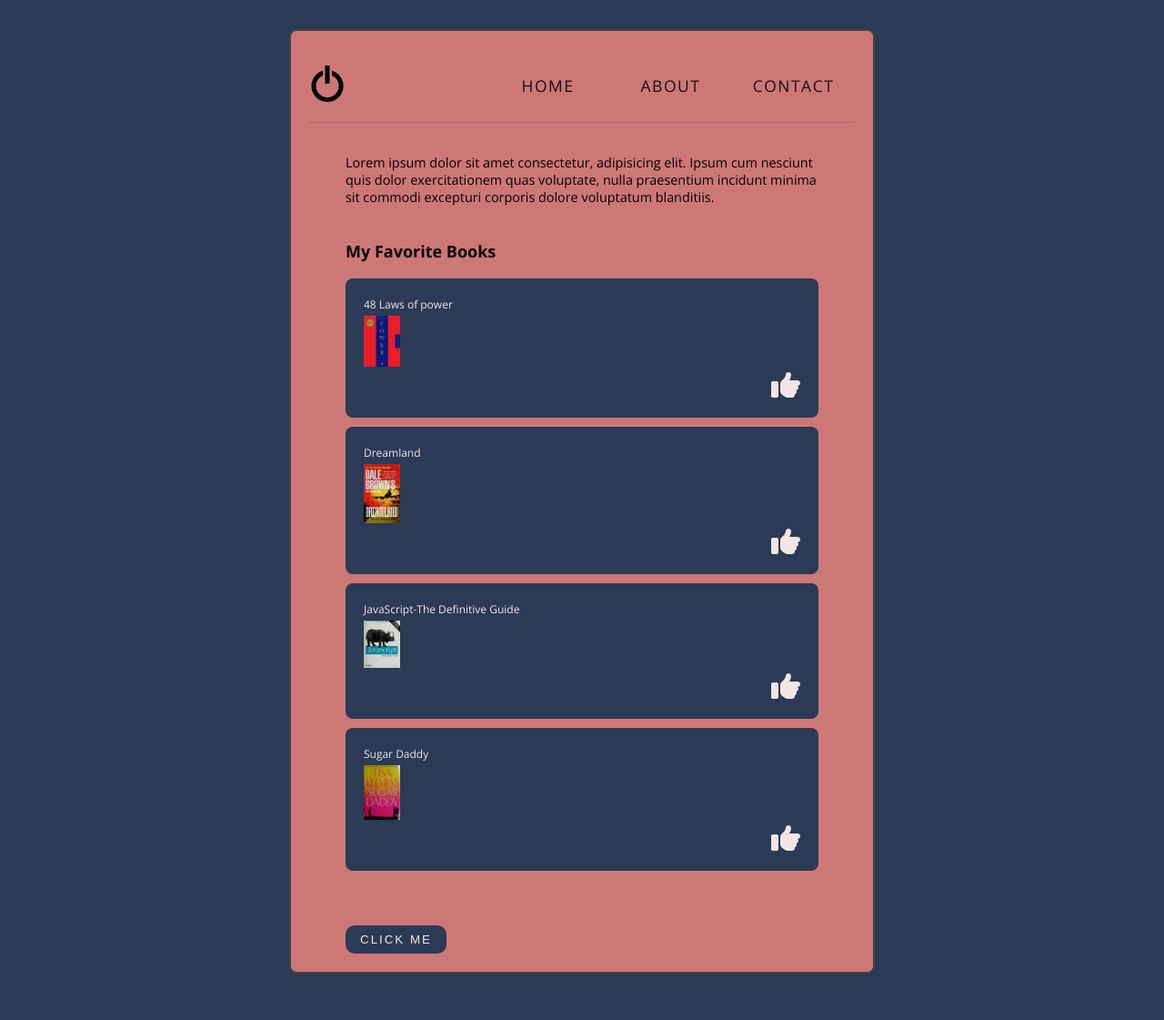
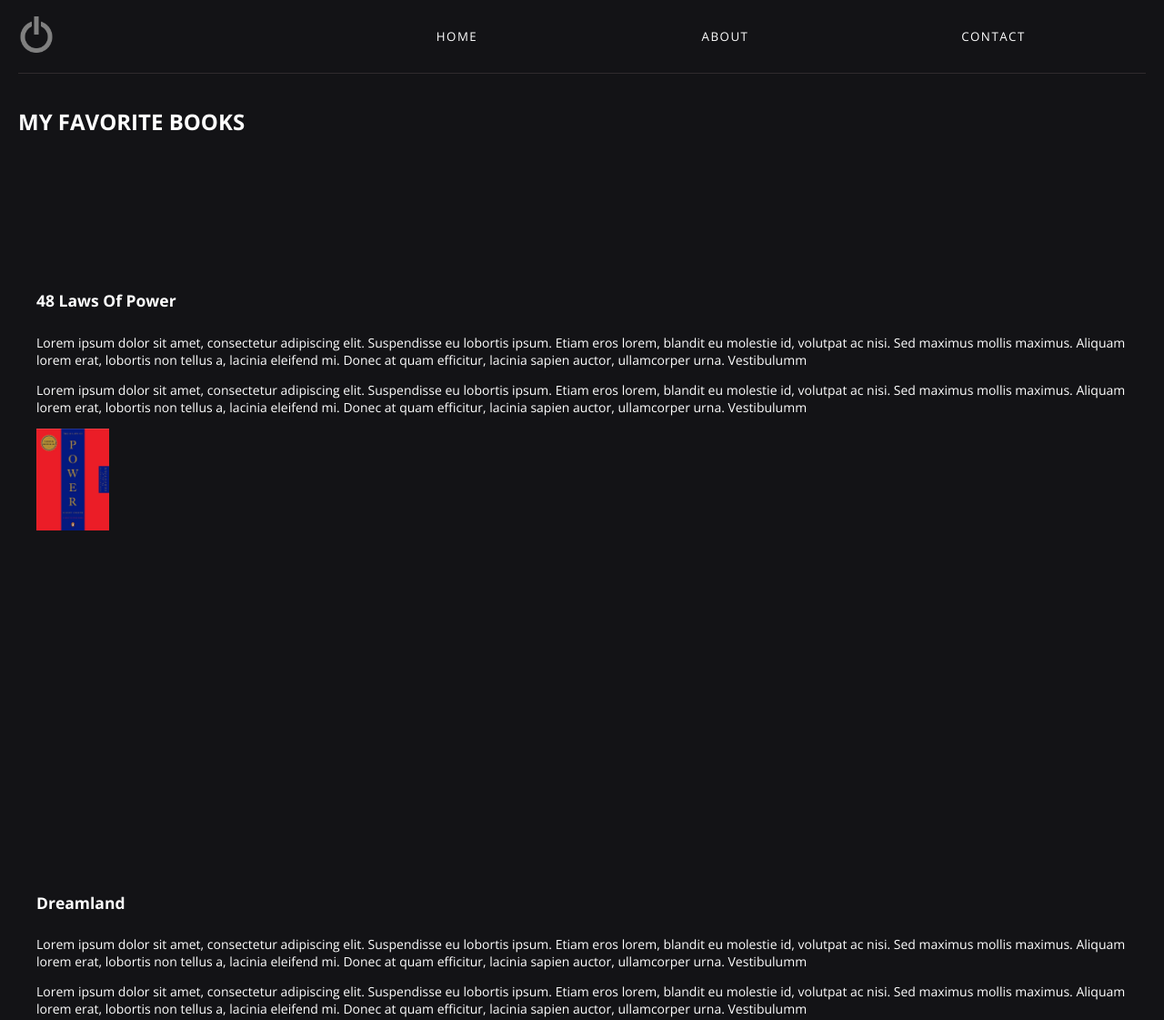
Before and after one commit to spyda247/webdev1.0.0, a plain HTML site: page index.html in a window 1280 px wide. Shown: the top 1121 px of the page at 91% size. Drawn offline with nearby package versions, Linux system fonts and the light colour scheme.

Commit message:
edited html and style

```diff
--- a/index.html
+++ b/index.html
@@ -1,19 +1,18 @@
 <!DOCTYPE html>
 <html lang="en">
+
 <head>
   <meta charset="UTF-8" />
   <meta http-equiv="X-UA-Compatible" content="IE=edge" />
   <meta name="viewport" content="width=device-width, initial-scale=1.0" />
   <link rel="preconnect" href="https://fonts.googleapis.com" />
   <link rel="preconnect" href="https://fonts.gstatic.com" crossorigin />
-    <link
-      href="https://fonts.googleapis.com/css2?family=Open+Sans:wght@300;400;700;800&display=swap"
-      rel="stylesheet"
-    />
+  <link href="https://fonts.googleapis.com/css2?family=Open+Sans:wght@300;400;700;800&display=swap" rel="stylesheet" />
   <link rel="stylesheet" href="assets/fontawesome/css/all.min.css">
-    <link rel="stylesheet" href="styles/style.css" />
+  <link rel="stylesheet" href="style.css" />
   <title>WebDev Course</title>
 </head>
+
 <body>
   <div class="wrapper">
     <header>
@@ -29,61 +28,41 @@
       </nav>
     </header>
 
-      <p>
-        Lorem ipsum dolor sit amet consectetur, adipisicing elit. Ipsum cum
-        nesciunt quis dolor exercitationem quas voluptate, nulla praesentium
-        incidunt minima sit commodi excepturi corporis dolore voluptatum
-        blanditiis.
-      </p>
+    <h1>My favorite books</h1>
 
-      <h3>My favorite books</h3>
-
-      <ul>
-        <li>
-          <a
-            href="https://openlibrary.org/works/OL1968368W/The_48_Laws_of_Power"
-            target="_blank"
-          >
-            48 Laws of power
-            <img src="images/48lawsofpower.jpg" alt="book"/>
-          </a>
-          <i class="fa fa-thumbs-up" aria-hidden="true"></i>
-        </li>
-        <li>
-          <a
-            href="https://openlibrary.org/search?q=dreamland&mode=everything"
-            target="_blank"
-          >
-            Dreamland
-            <img src="images/dreamland.jpg" alt="book"/>
-          </a>
-          <i class="fa fa-thumbs-up" aria-hidden="true"></i>
-        </li>
-        <li>
-          <a
-            href="https://openlibrary.org/works/OL1643770W/JavaScript"
-            target="_blank"
-          >
-            JavaScript-The Definitive Guide
-            <img src="images/Javascript.jpg" alt="book"/>
-          </a>
-          <i class="fa fa-thumbs-up" aria-hidden="true"></i>
-        </li>
-        <li>
-          <a
-            href="https://openlibrary.org/search?q=Sugar&mode=everything"
-            target="_blank"
-          >
-            Sugar Daddy
-            <img src="images/sugardaddy.jpg" alt="book"/>
-          </a>
-          <i class="fa fa-thumbs-up" aria-hidden="true"></i>
-        </li>
-      </ul>
-
-      <button class="btn">Click me</button>
+    <section class="book">
+      <div>
+        <h2>48 Laws of power</h2>
+        <p>Lorem ipsum dolor sit amet, consectetur adipiscing elit. Suspendisse eu lobortis ipsum. Etiam eros lorem, blandit eu molestie id, volutpat ac nisi. Sed maximus mollis maximus. Aliquam lorem erat, lobortis non tellus a, lacinia eleifend mi. Donec at quam efficitur, lacinia sapien auctor, ullamcorper urna. Vestibulumm </p>
+        <p>Lorem ipsum dolor sit amet, consectetur adipiscing elit. Suspendisse eu lobortis ipsum. Etiam eros lorem, blandit eu molestie id, volutpat ac nisi. Sed maximus mollis maximus. Aliquam lorem erat, lobortis non tellus a, lacinia eleifend mi. Donec at quam efficitur, lacinia sapien auctor, ullamcorper urna. Vestibulumm </p>
+        <div><img src="images/48lawsofpower.jpg" alt="book" /></div>
+      </div>
+    </section>
+    <section class="book">
+      <div>
+        <h2>Dreamland</h2>
+        <p>Lorem ipsum dolor sit amet, consectetur adipiscing elit. Suspendisse eu lobortis ipsum. Etiam eros lorem, blandit eu molestie id, volutpat ac nisi. Sed maximus mollis maximus. Aliquam lorem erat, lobortis non tellus a, lacinia eleifend mi. Donec at quam efficitur, lacinia sapien auctor, ullamcorper urna. Vestibulumm </p>
+        <p>Lorem ipsum dolor sit amet, consectetur adipiscing elit. Suspendisse eu lobortis ipsum. Etiam eros lorem, blandit eu molestie id, volutpat ac nisi. Sed maximus mollis maximus. Aliquam lorem erat, lobortis non tellus a, lacinia eleifend mi. Donec at quam efficitur, lacinia sapien auctor, ullamcorper urna. Vestibulumm </p>
+        <div><img src="images/dreamland.jpg" alt="book" /></h1>
+    </section>
+  </div>
+  <section class="book">
+    <div>
+      <h2>JavaScript-The Definitive Guide</h2>
+      <p>Lorem ipsum dolor sit amet, consectetur adipiscing elit. Suspendisse eu lobortis ipsum. Etiam eros lorem, blandit eu molestie id, volutpat ac nisi. Sed maximus mollis maximus. Aliquam lorem erat, lobortis non tellus a, lacinia eleifend mi. Donec at quam efficitur, lacinia sapien auctor, ullamcorper urna. Vestibulumm </p>
+      <p>Lorem ipsum dolor sit amet, consectetur adipiscing elit. Suspendisse eu lobortis ipsum. Etiam eros lorem, blandit eu molestie id, volutpat ac nisi. Sed maximus mollis maximus. Aliquam lorem erat, lobortis non tellus a, lacinia eleifend mi. Donec at quam efficitur, lacinia sapien auctor, ullamcorper urna. Vestibulumm </p>
+      <div><img src="images/Javascript.jpg" alt="book" /></div>
+    </div </section>
+    <section class="book">
+      <div>
+        <h2>Sugar Daddy</h1>
+          <p>Lorem ipsum dolor sit amet, consectetur adipiscing elit. Suspendisse eu lobortis ipsum. Etiam eros lorem, blandit eu molestie id, volutpat ac nisi. Sed maximus mollis maximus. Aliquam lorem erat, lobortis non tellus a, lacinia eleifend mi. Donec at quam efficitur, lacinia sapien auctor, ullamcorper urna. Vestibulumm </p>
+          <p>Lorem ipsum dolor sit amet, consectetur adipiscing elit. Suspendisse eu lobortis ipsum. Etiam eros lorem, blandit eu molestie id, volutpat ac nisi. Sed maximus mollis maximus. Aliquam lorem erat, lobortis non tellus a, lacinia eleifend mi. Donec at quam efficitur, lacinia sapien auctor, ullamcorper urna. Vestibulumm </p>
+          <div><img src="images/sugardaddy.jpg" alt="book" /></div>
+    </section>
     </div>
     <!--Add link to JavaSccript file-->
-    <script src="script.js"></script>
+    <script defer src="script.js"></script>
 </body>
+
 </html>
--- a/playground.css
+++ /dev/null
@@ -1,41 +0,0 @@
-html {
-    box-sizing: border-box;
-}
-body {
-     background-color: rgb(42, 55, 44);
-}
-.wrapper {
-    display: flex;
-    flex-direction: row;
-    justify-content: space-between;
-    flex-wrap: nowrap;
-    gap: 20px;
-    padding: 20px;
-
-}
-.box {
-    display: flex;
-    justify-content: center;
-    align-items: center;
-    width: 200px;
-    height: 100px;
-    background-color: burlywood;
-    font-size: 2.0rem;
-    font-weight: 800;
-}
-.box1 {
-    flex: 1 0 20%;
-}
-.box2 {
-    flex: 1 0 70%;
-    display: flex;
-    justify-content: flex-end;
-    padding: 0 20px;
-}
-.center {
-    position: absolute;
-    left: 50%;
-    top: 50%;
-    transform: translate(-50%, -50%);
-    text-align: center;
-}
--- /dev/null
+++ b/style.css
@@ -0,0 +1,93 @@
+html {
+  font-family: 'Open sans', sans-serif;
+  font-size: 14px;
+  box-sizing: border-box;
+}
+body {
+  margin: 0px;
+  padding: 0 20px;
+  background-color: #131316;
+  color: #fff;
+  font-size: 12px;
+}
+.wrapper {
+
+}
+.wrapper header {
+  height: 80px;
+  display: flex;
+  gap: 10px;
+  justify-content: space-between;
+  border-bottom: 1px solid rgba(92, 82, 82, 0.4);
+}
+.wrapper header .logo {
+  flex: 1 0 20%;
+  margin: auto auto;
+  cursor: pointer;
+}
+.wrapper header .logo > img {
+  max-width: 40px;
+  filter:grayscale(200%);
+  filter:contrast(0%);
+}
+.wrapper header .logo > img:hover {
+  transform: rotate(360deg);
+  transition: all 2s;
+}
+.wrapper header .navigation {
+  flex: 1 0 70%;
+  margin: auto auto;
+}
+.wrapper header .navigation ul {
+  display: flex;
+  justify-content: flex-end;
+  padding: 0 20px;
+  color: #121212;
+  font-size: 0.95rem;
+  list-style: none;
+
+}
+.wrapper header .navigation ul li {
+  width: 100%;
+  padding: 8px 16px;
+  font-weight: 400;
+  color: #fff;
+  text-transform: uppercase;
+  text-align: center;
+  letter-spacing: 1.5px;
+  background-color: transparent;
+  /* border-radius: 2px; */
+  cursor: pointer;
+}
+.wrapper header .navigation ul li:hover {
+  background-color: burlywood;
+  font-weight: 500;
+  letter-spacing: 2.5px;
+  border-radius: 8px;
+  transition: all ease-out 1s;
+}
+.wrapper > h1 {
+  text-transform: uppercase;
+  padding: 20px 0;
+  margin-bottom: -50px;
+}
+
+.book {
+  display: grid;
+  place-items: center;
+  align-content: left;
+  min-height: 80vh;
+  padding: 0 20px;
+  margin: -30px 0 60px;
+}
+.book h2 {
+  padding: 10px 0;
+  text-transform: capitalize;
+  font-size: 1.25rem;
+}
+.book p {
+  font-size: 1rem;
+}
+.book img {
+  max-width: 80px;
+}
--- a/styles/style.css
+++ /dev/null
@@ -1,135 +0,0 @@
-html {
-  font-family: 'Open sans', sans-serif;
-  font-size: 14px;
-  box-sizing: border-box;
-}
-body {
-  margin: 0px;
-  padding: 0 20px;
-  background-color: #2B3A55;
-  font-size: 12px;
-}
-.wrapper {
-  width: 600px;
-  padding: 20px;
-  margin: 32px auto;
-  border: 2px solid #444;
-  border-radius: 8px;
-  background-color: #ce7777;
-}
-.wrapper header {
-  height: 80px;
-  display: flex;
-  gap: 10px;
-  justify-content: space-between;
-  border-bottom: 1px solid rgba(92, 82, 82, 0.4);
-}
-.wrapper header .logo {
-  flex: 1 0 20%;
-  margin: auto auto;
-  cursor: pointer;
-}
-.wrapper header .logo > img {
-  max-width: 40px;
-}
-.wrapper header .logo > img:hover {
-  transform: rotate(360deg);
-  transition: all 2s;
-}
-.wrapper header .navigation {
-  flex: 1 0 70%;
-  margin: auto auto;
-}
-.wrapper header .navigation ul {
-  display: flex;
-  justify-content: flex-end;
-  color: #121212;
-  font-size: 1.25rem;
-  list-style: none;
-}
-.wrapper header .navigation ul li {
-  width: 100%;
-  padding: 8px 16px;
-  font-weight: 400;
-  text-transform: uppercase;
-  text-align: center;
-  letter-spacing: 1.5px;
-  background-color: transparent;
-  /* border-radius: 2px; */
-  cursor: pointer;
-}
-.wrapper header .navigation ul li:hover {
-  background-color: burlywood;
-  font-weight: 500;
-  letter-spacing: 2.5px;
-  border-radius: 8px;
-  transition: all ease-out 1s;
-}
-
-
-/* .wrapper h1 {
-  text-align: center;
-  text-transform: uppercase;
-} */
-.wrapper > img {
-  display: block;
-  width: 80px;
-  margin: 0 auto;
-}
-.wrapper p, .wrapper h3 {
-  padding: 20px 40px 0;
-}
-.wrapper p {
-  font-size: 1.2em;
-}
-.wrapper h3 {
-  font-size: 1.5em;
-  text-transform: capitalize;
-}
-.wrapper > ul {
-  margin: 0 40px 60px 0;
-}
-.wrapper > ul li {
-  display: flex;
-  flex-direction: column;
-  padding: 20px;
-  margin: 10px 0;
-  border-radius: 8px;
-  background-color: #2B3A55;
-  list-style: none;
-}
-.wrapper > ul li a {
-  color: #F2E5E5;
-  text-decoration: none;
-  display: flex;
-  flex-direction: column;
-}
-.wrapper > ul li a > img {
-  display: block;
-  padding: 4px 0;
-  width: 40px;
-}
-.wrapper > ul li i {
-  align-self: flex-end;
-  font-size: 32px;
-  color: #F2E5E5;
-  cursor: pointer;
-}
-.wrapper > ul li i:hover {
-  color: #ce7777;
-}
-.wrapper button {
-  padding: 8px 16px;
-  margin-left: 40px;
-  border-radius: 10px;
-  border: none;
-  color: #F2E5E5;
-  background-color: #2B3A55;
-  text-transform: uppercase;
-  letter-spacing: 2px;
-}
-.wrapper button:hover {
-  background-color: #F2E5E5;
-  color: #2B3A55;
-  border: 2px solid #2B3A55;
-}
```
Also changed, not shown: html-starter.txt (deleted, +0 -31 lines), playground.html (deleted, +0 -20 lines). Lines whose indentation alone changed are shown as unchanged.
